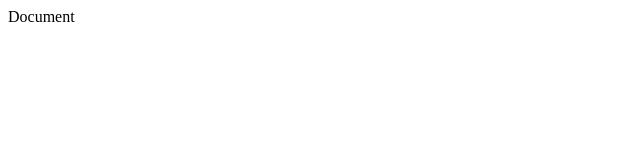
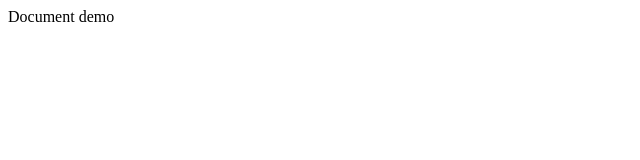
Before and after one commit to KairongChen-l/git-demo, a plain HTML site: page index.html in a window 1280 px wide. Shown: the full height of the page, 0-640 px from the left. Drawn offline with Linux system fonts and the light colour scheme.

Commit message:
second save

```diff
--- a/index.html
+++ b/index.html
@@ -5,5 +5,7 @@
         <meta name="viewpoint" content="width=dev"
         <title>Document</title>
     </head>
-    <body></body>
+    <body>
+        demo
+    </body>
 </html>
```
